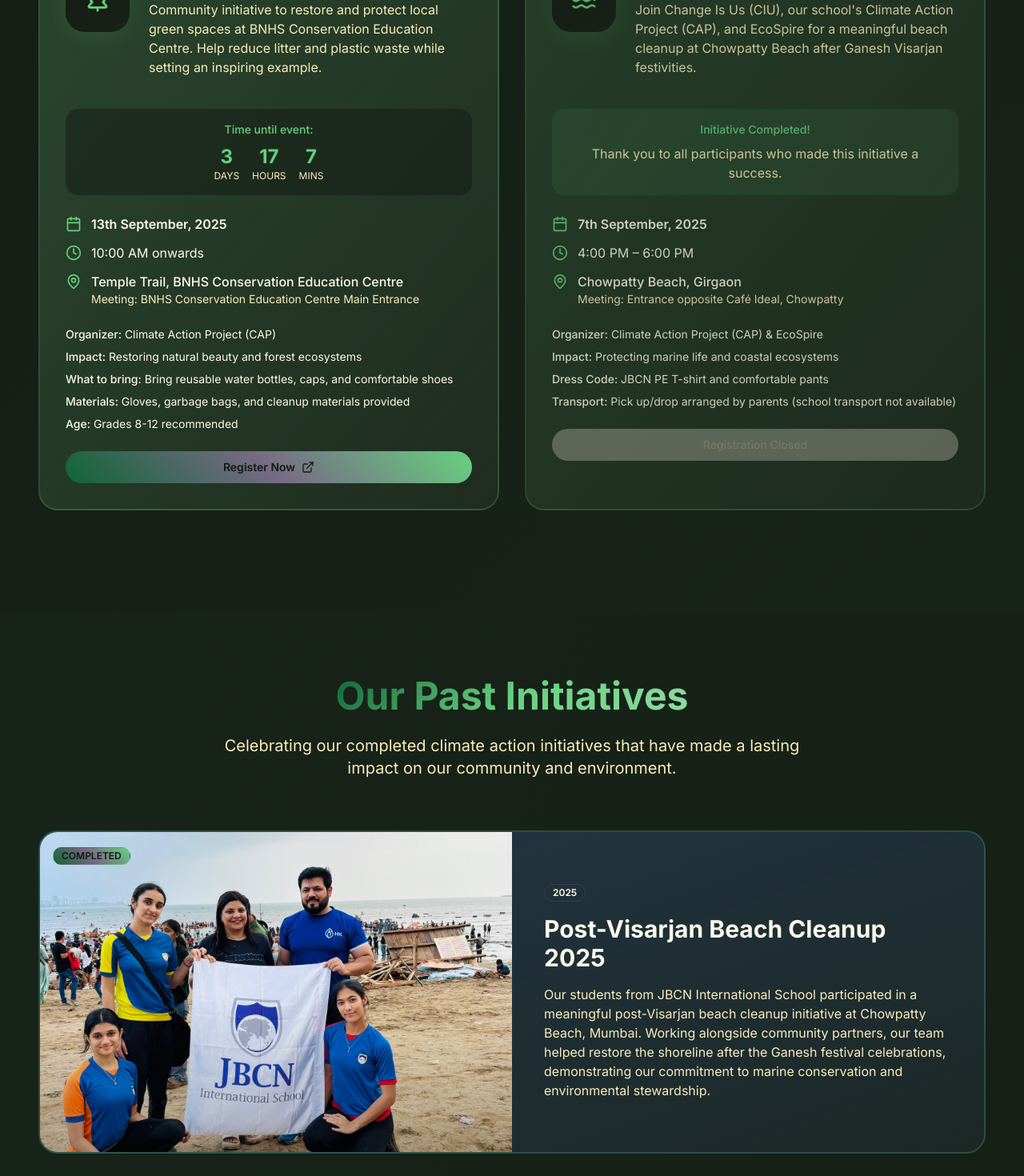
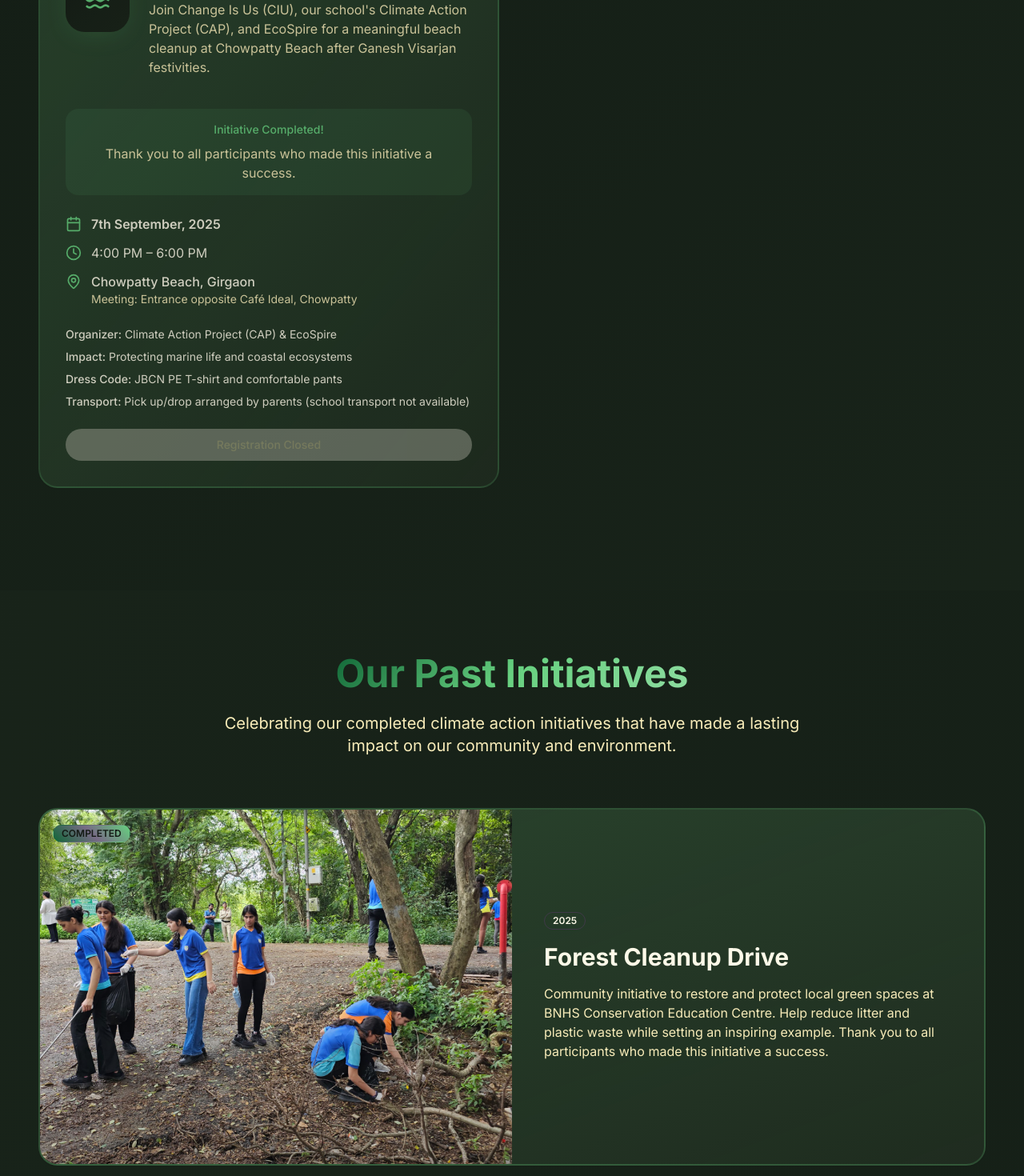
Before and after one commit to GrapheneScar/earth-revive-pulse-40, a React (Vite) app: page /initiatives in a window 1280 px wide. Shown: the part 760-2230 px from the top of the page at 80% size. Built offline with nearby package versions, Linux system fonts and the light colour scheme.

Commit message:
Add Forest Cleanup Drive card

```diff
--- a/src/pages/InitiativesPage.tsx
+++ b/src/pages/InitiativesPage.tsx
@@ -57,23 +57,6 @@ const InitiativesPage = () => {
     return eventDate < new Date();
   };
   const upcomingEvents = [{
-    id: 'forest',
-    icon: TreePine,
-    title: "Forest Cleanup Drive",
-    description: "Community initiative to restore and protect local green spaces at BNHS Conservation Education Centre. Help reduce litter and plastic waste while setting an inspiring example.",
-    date: "13th September, 2025",
-    time: "10:00 AM onwards",
-    location: "Temple Trail, BNHS Conservation Education Centre",
-    meetingPoint: "BNHS Conservation Education Centre Main Entrance",
-    requirements: "Bring reusable water bottles, caps, and comfortable shoes",
-    registrationLink: "https://forms.gle/1TmDZQmefSQABu188",
-    color: "from-primary/20 to-primary/5",
-    iconColor: "text-primary",
-    organizer: "Climate Action Project (CAP)",
-    impact: "Restoring natural beauty and forest ecosystems",
-    ageRecommendation: "Grades 8-12 recommended",
-    materials: "Gloves, garbage bags, and cleanup materials provided"
-  }, {
     id: 'beach',
     icon: Waves,
     title: "Post-Visarjan Beach Clean-Up",
@@ -172,10 +155,10 @@ const InitiativesPage = () => {
             </p>
             <div className="flex flex-wrap gap-2 sm:gap-4 justify-center">
               <Badge variant="secondary" className="text-xs sm:text-sm px-2 sm:px-4 py-1 sm:py-2">
-                2 Upcoming Events
+                1 Upcoming Event
               </Badge>
               <Badge variant="secondary" className="text-xs sm:text-sm px-2 sm:px-4 py-1 sm:py-2">
-                8 Past Initiatives
+                9 Past Initiatives
               </Badge>
               <Badge variant="secondary" className="text-xs sm:text-sm px-2 sm:px-4 py-1 sm:py-2">
                 75+ Countries Active
@@ -305,9 +288,9 @@ const InitiativesPage = () => {
                     <p><span className="font-medium">Organizer:</span> {event.organizer}</p>
                     <p><span className="font-medium">Impact:</span> {event.impact}</p>
                     {event.dressCode && <p><span className="font-medium">Dress Code:</span> {event.dressCode}</p>}
-                    {event.requirements && <p><span className="font-medium">What to bring:</span> {event.requirements}</p>}
-                    {event.materials && <p><span className="font-medium">Materials:</span> {event.materials}</p>}
-                    {event.ageRecommendation && <p><span className="font-medium">Age:</span> {event.ageRecommendation}</p>}
+                    {(event as any).requirements && <p><span className="font-medium">What to bring:</span> {(event as any).requirements}</p>}
+                    {(event as any).materials && <p><span className="font-medium">Materials:</span> {(event as any).materials}</p>}
+                    {(event as any).ageRecommendation && <p><span className="font-medium">Age:</span> {(event as any).ageRecommendation}</p>}
                     {event.transport && <p><span className="font-medium">Transport:</span> {event.transport}</p>}
                   </div>
 
@@ -354,6 +337,14 @@ const InitiativesPage = () => {
 
           <div className="space-y-8">
             {[{
+            id: 'forest-cleanup-drive-2025',
+            icon: TreePine,
+            title: "Forest Cleanup Drive",
+            year: "2025",
+            description: "Community initiative to restore and protect local green spaces at BNHS Conservation Education Centre. Help reduce litter and plastic waste while setting an inspiring example. Thank you to all participants who made this initiative a success.",
+            color: "from-primary/20 to-primary/5",
+            iconColor: "text-primary"
+          }, {
             id: 'post-visarjan-beach-cleanup-2025',
             icon: Waves,
             title: "Post-Visarjan Beach Cleanup 2025",
@@ -455,7 +446,13 @@ const InitiativesPage = () => {
                           COMPLETED
                         </Badge>
                       </div>
-                      {initiative.id === 'post-visarjan-beach-cleanup-2025' ? (
+                      {initiative.id === 'forest-cleanup-drive-2025' ? (
+                        <img
+                          src="/gallery/forest-cleanup-drive.jpg"
+                          alt="Forest Cleanup Drive 2025 - Students participating in forest restoration and cleanup activities at BNHS Conservation Education Centre"
+                          className="w-full h-full object-cover"
+                        />
+                      ) : initiative.id === 'post-visarjan-beach-cleanup-2025' ? (
                         <img
                           src="/lovable-uploads/ac5a0ffe-a03a-488c-ad6e-ee9e6ff71666.png"
                           alt="Post-Visarjan Beach Cleanup 2025 - JBCN International School students holding banner during beach cleanup at Chowpatty Beach"
```
Also changed, not shown: public/gallery/forest-cleanup-drive.jpg (added).
